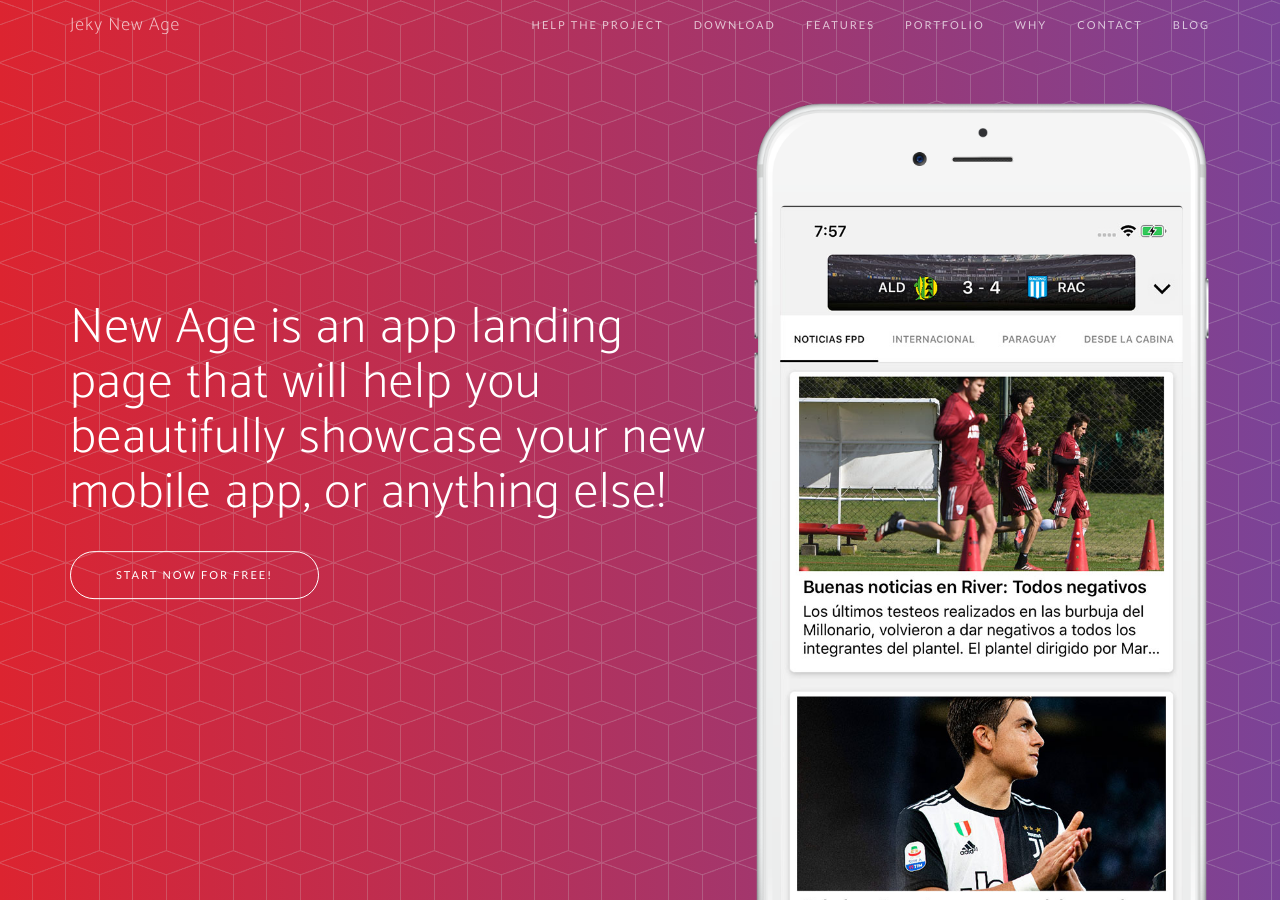
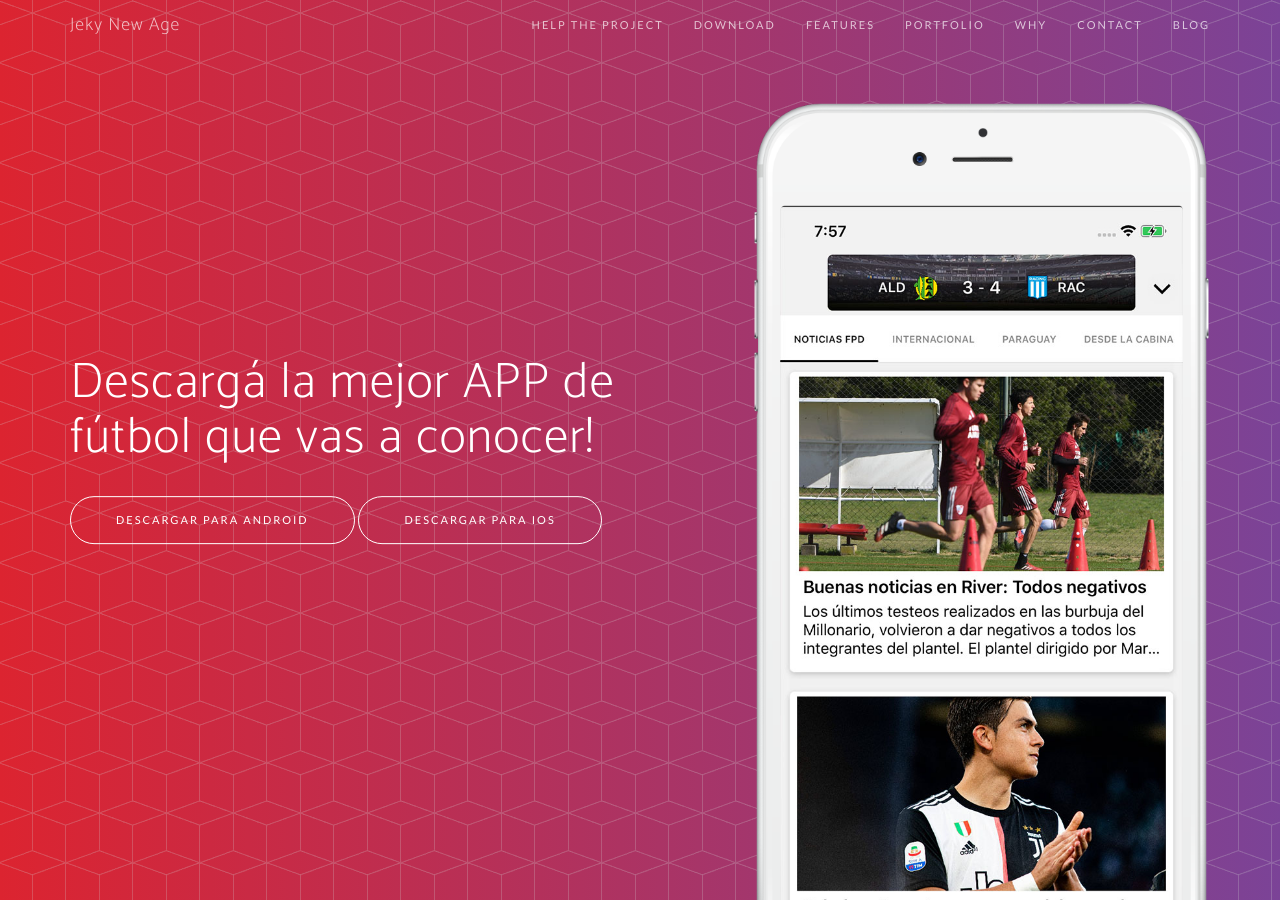
Before and after one commit to playtown-team/fpd-website, a Jekyll site: the page built from index.html, in a window 1280 px wide and 900 px high. Built offline with Jekyll 4.4.1, drawn with Linux system fonts in a browser that asks for light colours; nearby versions of some CDN libraries; some web fonts are replaced.

Commit message:
Update header.html

```diff
--- a/_includes/header.html
+++ b/_includes/header.html
@@ -4,8 +4,9 @@
             <div class="col-sm-7">
                 <div class="header-content">
                     <div class="header-content-inner">
-                        <h1>New Age is an app landing page that will help you beautifully showcase your new mobile app, or anything else!</h1>
-                        <a href="#download" class="btn btn-outline btn-xl page-scroll">Start Now for Free!</a>
+                        <h1>Descargá la mejor APP de fútbol que vas a conocer!</h1>
+                        <a href="#download" class="btn btn-outline btn-xl page-scroll">Descargar para Android</a>
+                        <a href="#download" class="btn btn-outline btn-xl page-scroll">Descargar para iOS</a>
                     </div>
                 </div>
             </div>
```
